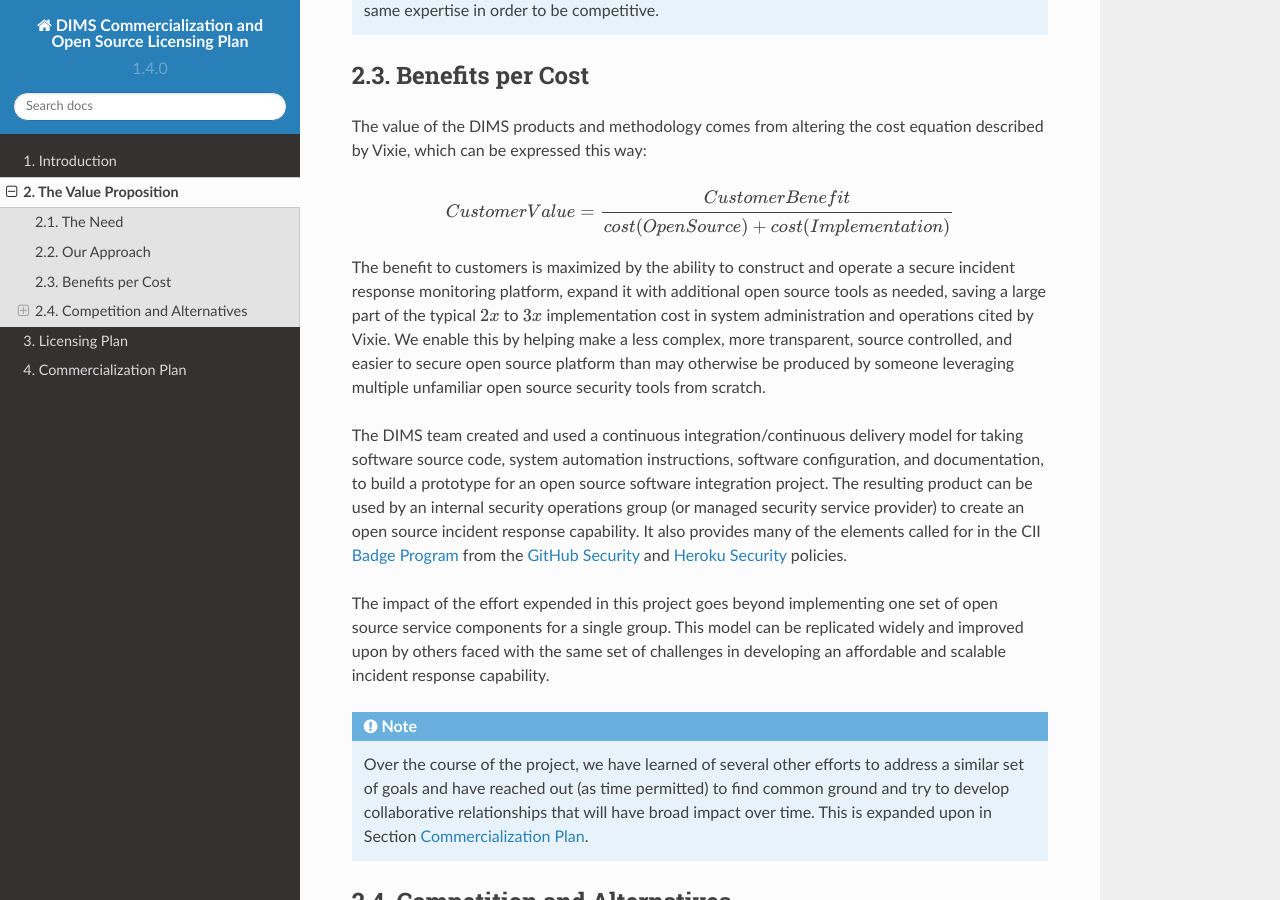
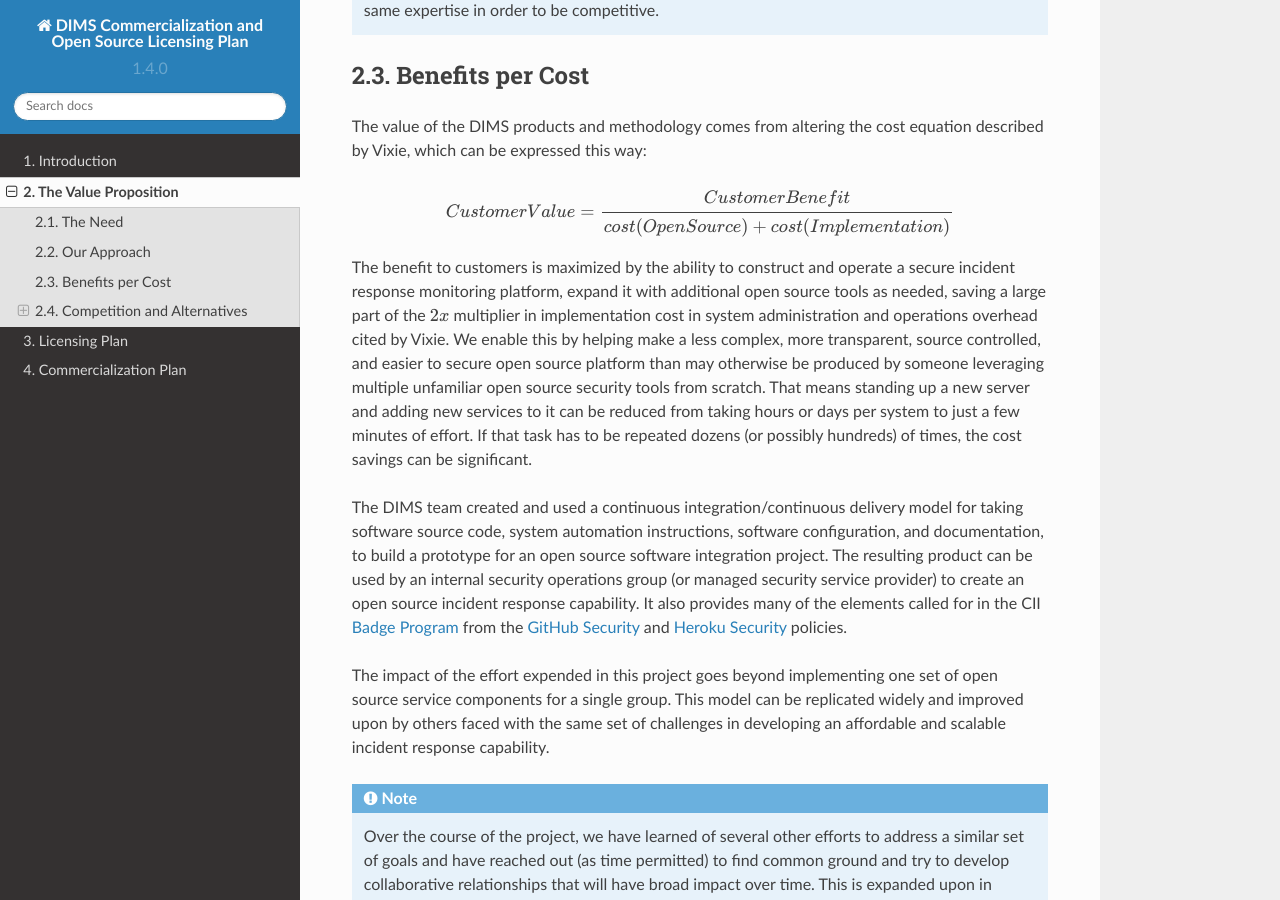
Before and after one commit to uw-dims/dims-swplan, a Sphinx documentation site: the page built from docs/source/valueproposition.rst, in a window 1280 px wide and 900 px high, scrolled down 2340 px. Built offline with Sphinx 7.4.7 and the Read the Docs theme 2.0.0, drawn with Linux system fonts in a browser that asks for light colours; formulas are drawn with MathJax 3; pages that are not in the unit, such as notebooks, are missing from menus.

Commit message:
Add more concrete savings numbers in benefit section

```diff
--- a/docs/source/valueproposition.rst
+++ b/docs/source/valueproposition.rst
@@ -132,12 +132,15 @@ equation described by Vixie, which can be expressed this way:
 
 The benefit to customers is maximized by the ability to construct and operate a
 secure incident response monitoring platform, expand it with additional open
-source tools as needed, saving a large part of the typical :math:`2x` to
-:math:`3x` implementation cost in system administration and operations cited by
+source tools as needed, saving a large part of the :math:`2x` multiplier in
+implementation cost in system administration and operations overhead cited by
 Vixie. We enable this by helping make a less complex, more transparent, source
 controlled, and easier to secure open source platform than may otherwise be
 produced by someone leveraging multiple unfamiliar open source security tools
-from scratch.
+from scratch. That means standing up a new server and adding new services to
+it can be reduced from taking hours or days per system to just a few minutes of
+effort. If that task has to be repeated dozens (or possibly hundreds) of times,
+the cost savings can be significant.
 
 The DIMS team created and used a continuous integration/continuous delivery
 model for taking software source code, system automation instructions, software
```
